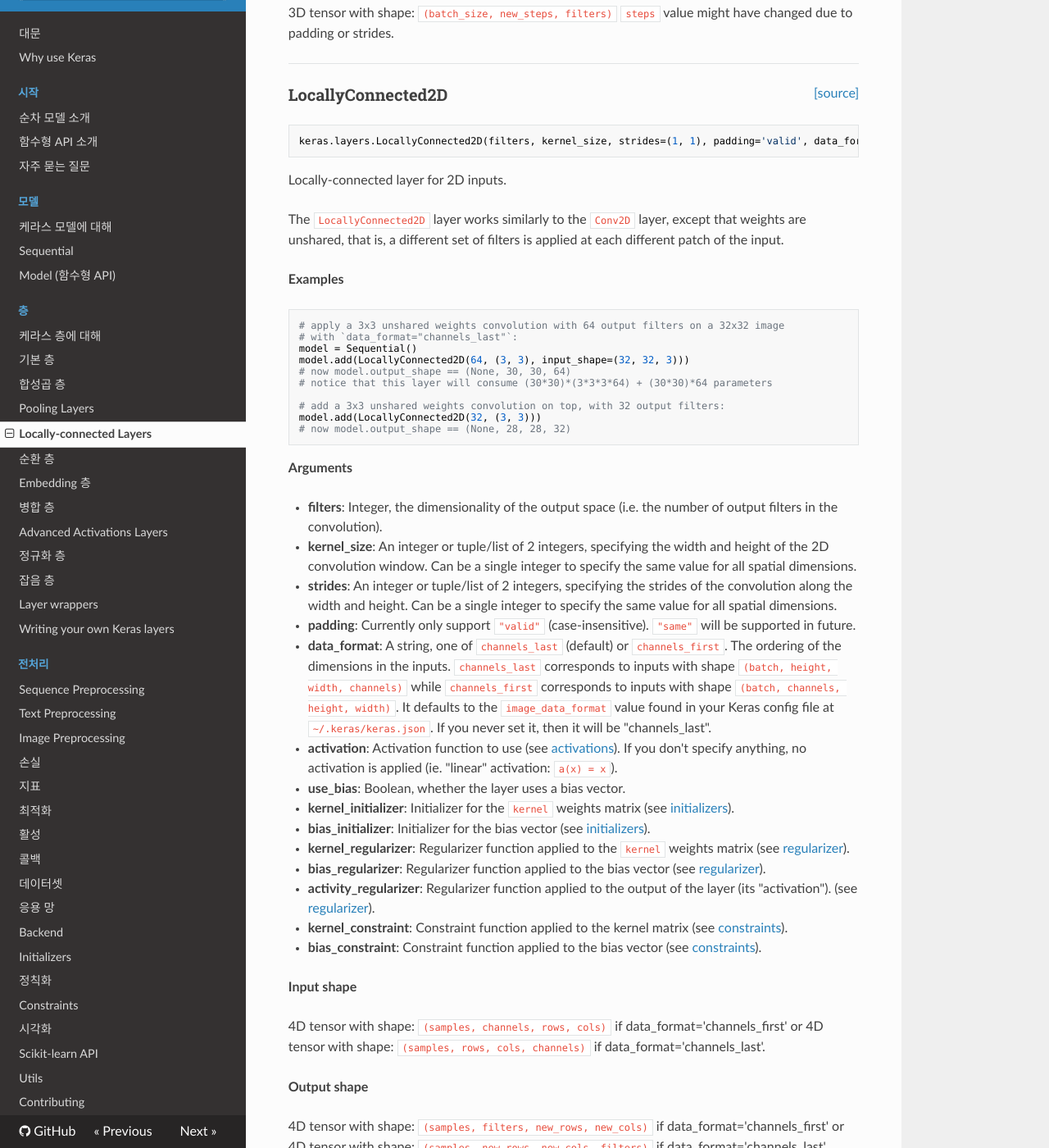
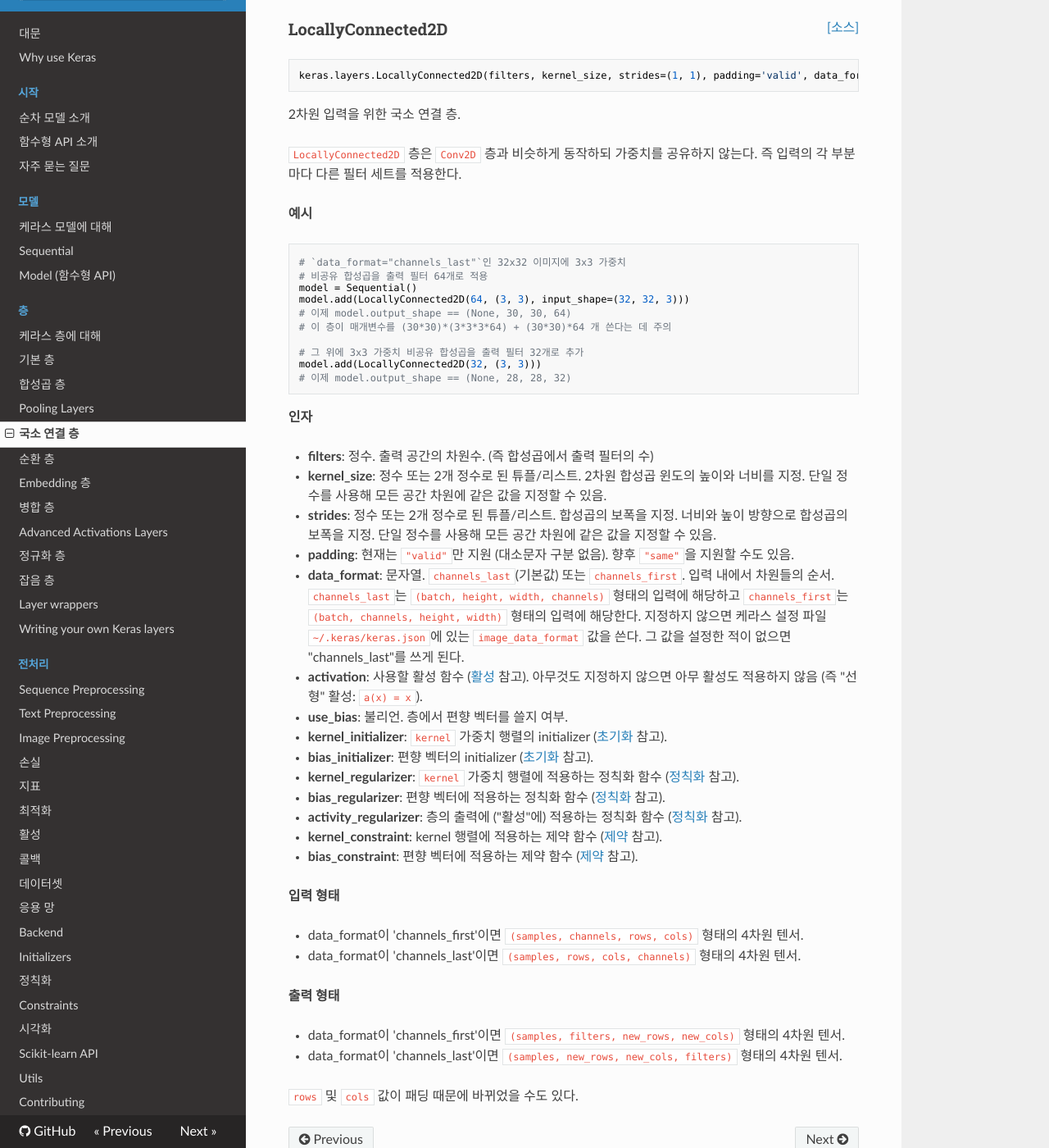
Before and after one commit to wariua/keras-docs-ko, an MkDocs documentation site: the page built from sources/layers/local.md, in a window 1280 px wide and 1400 px high, scrolled down 1231 px. Shown: the whole window at 82% size. Built offline with MkDocs 1.6.1, drawn with Linux system fonts in a browser that asks for light colours; nearby versions of some CDN libraries; old or Windows-style settings are respelled for this version of MkDocs; some of the changed text lies outside the part shown.

Commit message:
translated layers/local.md

````diff
--- a/mkdocs.yml
+++ b/mkdocs.yml
@@ -25,7 +25,7 @@ pages:
   - 기본 층: layers/core.md
   - 합성곱 층: layers/convolutional.md
   - Pooling Layers: layers/pooling.md
-  - Locally-connected Layers: layers/local.md
+  - 국소 연결 층: layers/local.md
   - 순환 층: layers/recurrent.md
   - Embedding 층: layers/embeddings.md
   - 병합 층: layers/merge.md
--- a/sources/layers/local.md
+++ b/sources/layers/local.md
@@ -1,161 +1,162 @@
-<span style="float:right;">[[source]](https://github.com/keras-team/keras/blob/master/keras/layers/local.py#L19)</span>
+<span style="float:right;">[[소스]](https://github.com/keras-team/keras/blob/master/keras/layers/local.py#L19)</span>
 ### LocallyConnected1D
 
 ```python
 keras.layers.LocallyConnected1D(filters, kernel_size, strides=1, padding='valid', data_format=None, activation=None, use_bias=True, kernel_initializer='glorot_uniform', bias_initializer='zeros', kernel_regularizer=None, bias_regularizer=None, activity_regularizer=None, kernel_constraint=None, bias_constraint=None)
 ```
 
-Locally-connected layer for 1D inputs.
+1차원 입력을 위한 국소 연결 층.
 
-The `LocallyConnected1D` layer works similarly to
-the `Conv1D` layer, except that weights are unshared,
-that is, a different set of filters is applied at each different patch
-of the input.
+`LocallyConnected1D` 층은 `Conv1D` 층과 비슷하게 동작하되
+가중치를 공유하지 않는다. 즉 입력의 각 부분마다
+다른 필터 세트를 적용한다.
 
-__Example__
+__예시__
 
 ```python
-# apply a unshared weight convolution 1d of length 3 to a sequence with
-# 10 timesteps, with 64 output filters
+# timestep 10개짜리 열에 길이 3인 가중치 비공유 1차원 합성곱을
+# 출력 필터 64개로 적용
 model = Sequential()
 model.add(LocallyConnected1D(64, 3, input_shape=(10, 32)))
-# now model.output_shape == (None, 8, 64)
-# add a new conv1d on top
+# 이제 model.output_shape == (None, 8, 64)
+# 그 위에 conv1d 하나 더 추가
 model.add(LocallyConnected1D(32, 3))
-# now model.output_shape == (None, 6, 32)
+# 이제 model.output_shape == (None, 6, 32)
 ```
 
-__Arguments__
+__인자__
 
-- __filters__: Integer, the dimensionality of the output space
-    (i.e. the number of output filters in the convolution).
-- __kernel_size__: An integer or tuple/list of a single integer,
-    specifying the length of the 1D convolution window.
-- __strides__: An integer or tuple/list of a single integer,
-    specifying the stride length of the convolution.
-    Specifying any stride value != 1 is incompatible with specifying
-    any `dilation_rate` value != 1.
-- __padding__: Currently only supports `"valid"` (case-insensitive).
-    `"same"` may be supported in the future.
-- __activation__: Activation function to use
-    (see [activations](../activations.md)).
-    If you don't specify anything, no activation is applied
-    (ie. "linear" activation: `a(x) = x`).
-- __use_bias__: Boolean, whether the layer uses a bias vector.
-- __kernel_initializer__: Initializer for the `kernel` weights matrix
-    (see [initializers](../initializers.md)).
-- __bias_initializer__: Initializer for the bias vector
-    (see [initializers](../initializers.md)).
-- __kernel_regularizer__: Regularizer function applied to
-    the `kernel` weights matrix
-    (see [regularizer](../regularizers.md)).
-- __bias_regularizer__: Regularizer function applied to the bias vector
-    (see [regularizer](../regularizers.md)).
-- __activity_regularizer__: Regularizer function applied to
-    the output of the layer (its "activation").
-    (see [regularizer](../regularizers.md)).
-- __kernel_constraint__: Constraint function applied to the kernel matrix
-    (see [constraints](../constraints.md)).
-- __bias_constraint__: Constraint function applied to the bias vector
-    (see [constraints](../constraints.md)).
+- __filters__: 정수. 출력 공간의 차원수.
+    (즉 합성곱에서 출력 필터의 수)
+- __kernel_size__: 정수 또는 단일 정수로 된 튜플/리스트.
+    1차원 합성곱 윈도의 길이를 지정.
+- __strides__: 정수 또는 단일 정수로 된 튜플/리스트.
+    합성곱의 보폭을 지정.
+    1 아닌 보폭 값을 지정하는 것과 1 아닌
+    `dilation_rate` 값을 지정하는 것은 호환되지 않음.
+- __padding__: 현재는 `"valid"`만 지원 (대소문자 구분 없음).
+    향후 `"same"`을 지원할 수도 있음.
+- __activation__: 사용할 활성 함수
+    ([활성](../activations.md) 참고).
+    아무것도 지정하지 않으면 아무 활성도 적용하지 않음
+    (즉 "선형" 활성: `a(x) = x`).
+- __use_bias__: 불리언. 층에서 편향 벡터를 쓸지 여부.
+- __kernel_initializer__: `kernel` 가중치 행렬의 initializer
+    ([초기화](../initializers.md) 참고).
+- __bias_initializer__: 편향 벡터의 initializer
+    ([초기화](../initializers.md) 참고).
+- __kernel_regularizer__: `kernel` 가중치 행렬에
+    적용하는 정칙화 함수
+    ([정칙화](../regularizers.md) 참고).
+- __bias_regularizer__: 편향 벡터에 적용하는 정칙화 함수
+    ([정칙화](../regularizers.md) 참고).
+- __activity_regularizer__: 층의 출력에 ("활성"에)
+    적용하는 정칙화 함수
+    ([정칙화](../regularizers.md) 참고).
+- __kernel_constraint__: kernel 행렬에 적용하는 제약 함수
+    ([제약](../constraints.md) 참고).
+- __bias_constraint__: 편향 벡터에 적용하는 제약 함수
+    ([제약](../constraints.md) 참고).
 
-__Input shape__
+__입력 형태__
 
-3D tensor with shape: `(batch_size, steps, input_dim)`
+`(batch_size, steps, input_dim)` 형태의 3차원 텐서.
 
-__Output shape__
+__출력 형태__
 
-3D tensor with shape: `(batch_size, new_steps, filters)`
-`steps` value might have changed due to padding or strides.
+`(batch_size, new_steps, filters)` 형태의 3차원 텐서.
+
+`steps` 값이 패딩이나 보폭 때문에 바뀌었을 수도 있다.
 
 ----
 
-<span style="float:right;">[[source]](https://github.com/keras-team/keras/blob/master/keras/layers/local.py#L181)</span>
+<span style="float:right;">[[소스]](https://github.com/keras-team/keras/blob/master/keras/layers/local.py#L181)</span>
 ### LocallyConnected2D
 
 ```python
 keras.layers.LocallyConnected2D(filters, kernel_size, strides=(1, 1), padding='valid', data_format=None, activation=None, use_bias=True, kernel_initializer='glorot_uniform', bias_initializer='zeros', kernel_regularizer=None, bias_regularizer=None, activity_regularizer=None, kernel_constraint=None, bias_constraint=None)
 ```
 
-Locally-connected layer for 2D inputs.
+2차원 입력을 위한 국소 연결 층.
 
-The `LocallyConnected2D` layer works similarly
-to the `Conv2D` layer, except that weights are unshared,
-that is, a different set of filters is applied at each
-different patch of the input.
+`LocallyConnected2D` 층은 `Conv2D` 층과 비슷하게 동작하되
+가중치를 공유하지 않는다. 즉 입력의 각 부분마다
+다른 필터 세트를 적용한다.
 
-__Examples__
+__예시__
 
 ```python
-# apply a 3x3 unshared weights convolution with 64 output filters on a 32x32 image
-# with `data_format="channels_last"`:
+# `data_format="channels_last"`인 32x32 이미지에 3x3 가중치
+# 비공유 합성곱을 출력 필터 64개로 적용
 model = Sequential()
 model.add(LocallyConnected2D(64, (3, 3), input_shape=(32, 32, 3)))
-# now model.output_shape == (None, 30, 30, 64)
-# notice that this layer will consume (30*30)*(3*3*3*64) + (30*30)*64 parameters
+# 이제 model.output_shape == (None, 30, 30, 64)
+# 이 층이 매개변수를 (30*30)*(3*3*3*64) + (30*30)*64 개 쓴다는 데 주의
 
-# add a 3x3 unshared weights convolution on top, with 32 output filters:
+# 그 위에 3x3 가중치 비공유 합성곱을 출력 필터 32개로 추가
 model.add(LocallyConnected2D(32, (3, 3)))
-# now model.output_shape == (None, 28, 28, 32)
+# 이제 model.output_shape == (None, 28, 28, 32)
 ```
 
-__Arguments__
+__인자__
 
-- __filters__: Integer, the dimensionality of the output space
-    (i.e. the number of output filters in the convolution).
-- __kernel_size__: An integer or tuple/list of 2 integers, specifying the
-    width and height of the 2D convolution window.
-    Can be a single integer to specify the same value for
-    all spatial dimensions.
-- __strides__: An integer or tuple/list of 2 integers,
-    specifying the strides of the convolution along the width and height.
-    Can be a single integer to specify the same value for
-    all spatial dimensions.
-- __padding__: Currently only support `"valid"` (case-insensitive).
-    `"same"` will be supported in future.
-- __data_format__: A string,
-    one of `channels_last` (default) or `channels_first`.
-    The ordering of the dimensions in the inputs.
-    `channels_last` corresponds to inputs with shape
-    `(batch, height, width, channels)` while `channels_first`
-    corresponds to inputs with shape
-    `(batch, channels, height, width)`.
-    It defaults to the `image_data_format` value found in your
-    Keras config file at `~/.keras/keras.json`.
-    If you never set it, then it will be "channels_last".
-- __activation__: Activation function to use
-    (see [activations](../activations.md)).
-    If you don't specify anything, no activation is applied
-    (ie. "linear" activation: `a(x) = x`).
-- __use_bias__: Boolean, whether the layer uses a bias vector.
-- __kernel_initializer__: Initializer for the `kernel` weights matrix
-    (see [initializers](../initializers.md)).
-- __bias_initializer__: Initializer for the bias vector
-    (see [initializers](../initializers.md)).
-- __kernel_regularizer__: Regularizer function applied to
-    the `kernel` weights matrix
-    (see [regularizer](../regularizers.md)).
-- __bias_regularizer__: Regularizer function applied to the bias vector
-    (see [regularizer](../regularizers.md)).
-- __activity_regularizer__: Regularizer function applied to
-    the output of the layer (its "activation").
-    (see [regularizer](../regularizers.md)).
-- __kernel_constraint__: Constraint function applied to the kernel matrix
-    (see [constraints](../constraints.md)).
-- __bias_constraint__: Constraint function applied to the bias vector
-    (see [constraints](../constraints.md)).
+- __filters__: 정수. 출력 공간의 차원수.
+    (즉 합성곱에서 출력 필터의 수)
+- __kernel_size__: 정수 또는 2개 정수로 된 튜플/리스트.
+    2차원 합성곱 윈도의 높이와 너비를 지정.
+    단일 정수를 사용해 모든 공간 차원에
+    같은 값을 지정할 수 있음.
+- __strides__: 정수 또는 2개 정수로 된 튜플/리스트.
+    합성곱의 보폭을 지정.
+    너비와 높이 방향으로 합성곱의 보폭을 지정.
+    단일 정수를 사용해 모든 공간 차원에
+    같은 값을 지정할 수 있음.
+- __padding__: 현재는 `"valid"`만 지원 (대소문자 구분 없음).
+    향후 `"same"`을 지원할 수도 있음.
+- __data_format__: 문자열.
+    `channels_last`(기본값) 또는 `channels_first`.
+    입력 내에서 차원들의 순서.
+    `channels_last`는 `(batch, height, width, channels)`
+    형태의 입력에 해당하고
+    `channels_first`는 `(batch, channels, height, width)`
+    형태의 입력에 해당한다.
+    지정하지 않으면 케라스 설정 파일 `~/.keras/keras.json`에
+    있는 `image_data_format` 값을 쓴다.
+    그 값을 설정한 적이 없으면 "channels_last"를 쓰게 된다.
+- __activation__: 사용할 활성 함수
+    ([활성](../activations.md) 참고).
+    아무것도 지정하지 않으면 아무 활성도 적용하지 않음
+    (즉 "선형" 활성: `a(x) = x`).
+- __use_bias__: 불리언. 층에서 편향 벡터를 쓸지 여부.
+- __kernel_initializer__: `kernel` 가중치 행렬의 initializer
+    ([초기화](../initializers.md) 참고).
+- __bias_initializer__: 편향 벡터의 initializer
+    ([초기화](../initializers.md) 참고).
+- __kernel_regularizer__: `kernel` 가중치 행렬에
+    적용하는 정칙화 함수
+    ([정칙화](../regularizers.md) 참고).
+- __bias_regularizer__: 편향 벡터에 적용하는 정칙화 함수
+    ([정칙화](../regularizers.md) 참고).
+- __activity_regularizer__: 층의 출력에 ("활성"에)
+    적용하는 정칙화 함수
+    ([정칙화](../regularizers.md) 참고).
+- __kernel_constraint__: kernel 행렬에 적용하는 제약 함수
+    ([제약](../constraints.md) 참고).
+- __bias_constraint__: 편향 벡터에 적용하는 제약 함수
+    ([제약](../constraints.md) 참고).
 
-__Input shape__
+__입력 형태__
 
-4D tensor with shape:
-`(samples, channels, rows, cols)` if data_format='channels_first'
-or 4D tensor with shape:
-`(samples, rows, cols, channels)` if data_format='channels_last'.
+- data_format이 'channels_first'이면 `(samples, channels, rows, cols)`
+형태의 4차원 텐서.
+- data_format이 'channels_last'이면 `(samples, rows, cols, channels)`
+형태의 4차원 텐서.
 
-__Output shape__
+__출력 형태__
 
-4D tensor with shape:
-`(samples, filters, new_rows, new_cols)` if data_format='channels_first'
-or 4D tensor with shape:
-`(samples, new_rows, new_cols, filters)` if data_format='channels_last'.
-`rows` and `cols` values might have changed due to padding.
+- data_format이 'channels_first'이면 `(samples, filters, new_rows, new_cols)`
+형태의 4차원 텐서.
+- data_format이 'channels_last'이면 `(samples, new_rows, new_cols, filters)`
+형태의 4차원 텐서.
+
+`rows` 및 `cols`  값이 패딩 때문에 바뀌었을 수도 있다.
````
